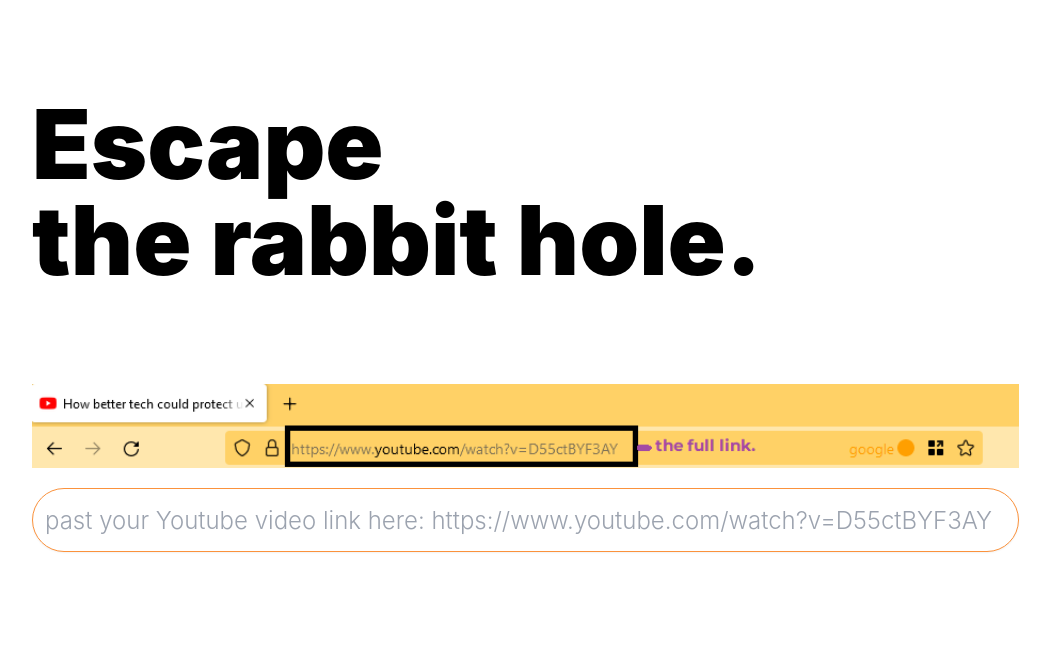
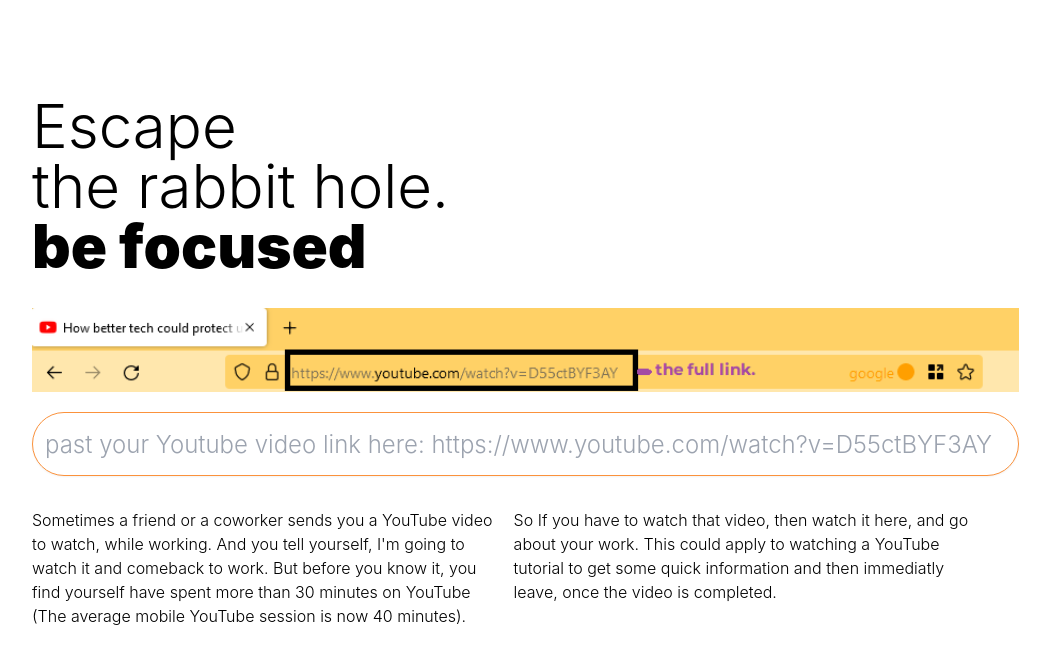
Before and after one commit to brahim-belghiti/One_and_Done___ReactJs_app, a React (Create React App) app: page /#/ in a window 1280 px wide. Shown: the top 664 px of the page, without its empty margins (64-1114 px from the left). Built offline with nearby package versions, Linux system fonts and the light colour scheme.

Commit message:
adding_text_to_the_homepage_to_explain_better_the_app

```diff
--- a/src/pages/Home.js
+++ b/src/pages/Home.js
@@ -37,10 +37,11 @@
     return (
 
         <div>
-            <div className="pl-8 pt-16 xl:pl-24 xl:pt-24 flex flex-col justify-center gap-24">
+            <div className="pl-8 pt-16 xl:pl-24 xl:pt-24 flex flex-col justify-center gap-8">
                 <div>
-                    <h1 className="text-6xl xl:text-8xl text-left font-black">Escape</h1>
-                    <h1 className="text-6xl xl:text-8xl text-lef font-black" >the rabbit hole.</h1>
+                    <h3 className="text-3xl xl:text-6xl text-left font-light">Escape</h3>
+                    <h3 className="text-3xl xl:text-6xl text-lef font-light" >the rabbit hole. </h3>
+                    <h3 className="text-3xl xl:text-6xl text-lef font-black" >be focused</h3>
                 </div>
                 <div className="flex flex-col justify-around gap-4">
                     <img className="w-10/12" src={instruction} alt="link format instructions" />
@@ -48,6 +49,14 @@
                         placeholder="past your Youtube video link here: https://www.youtube.com/watch?v=D55ctBYF3AY" value={inputValue} onChange={handleChangeInput} />
                     {!inputValue ? "" : <Link to={{ pathname: `/video/${inputValue}`, state: `${inputValue}` }}>  <button className="bg-orange-500 hover:bg-orange-600 text-white font-black text-2xl py-2 px-4 rounded-full h-16 w-10/12 xl:w-4/12">Play video</button>
                     </Link>}
+                </div>
+                <div className="columns-2 w-4/5">
+                    <p className="text-1xl xl:text-1xl text-lef font-light">Sometimes a friend or a coworker sends you a YouTube video to watch,
+                        while working. And you tell yourself, I'm going to watch it and comeback to work. But before you know it,
+                        you find yourself have spent more than 30 minutes on YouTube (The average mobile YouTube session is now 40 minutes).
+                    </p>
+                    <p className="text-1xl xl:text-1xl text-lef font-light"> So  If you have  to watch that video, then watch it here, and go about your work. This could  apply to watching a YouTube
+                     tutorial to get some quick  information and then immediatly leave, once the video is completed.</p>
                 </div>
             </div>
         </div>
```
Also changed, not shown: 1 other file (tests, documents, lock files or other folders).
